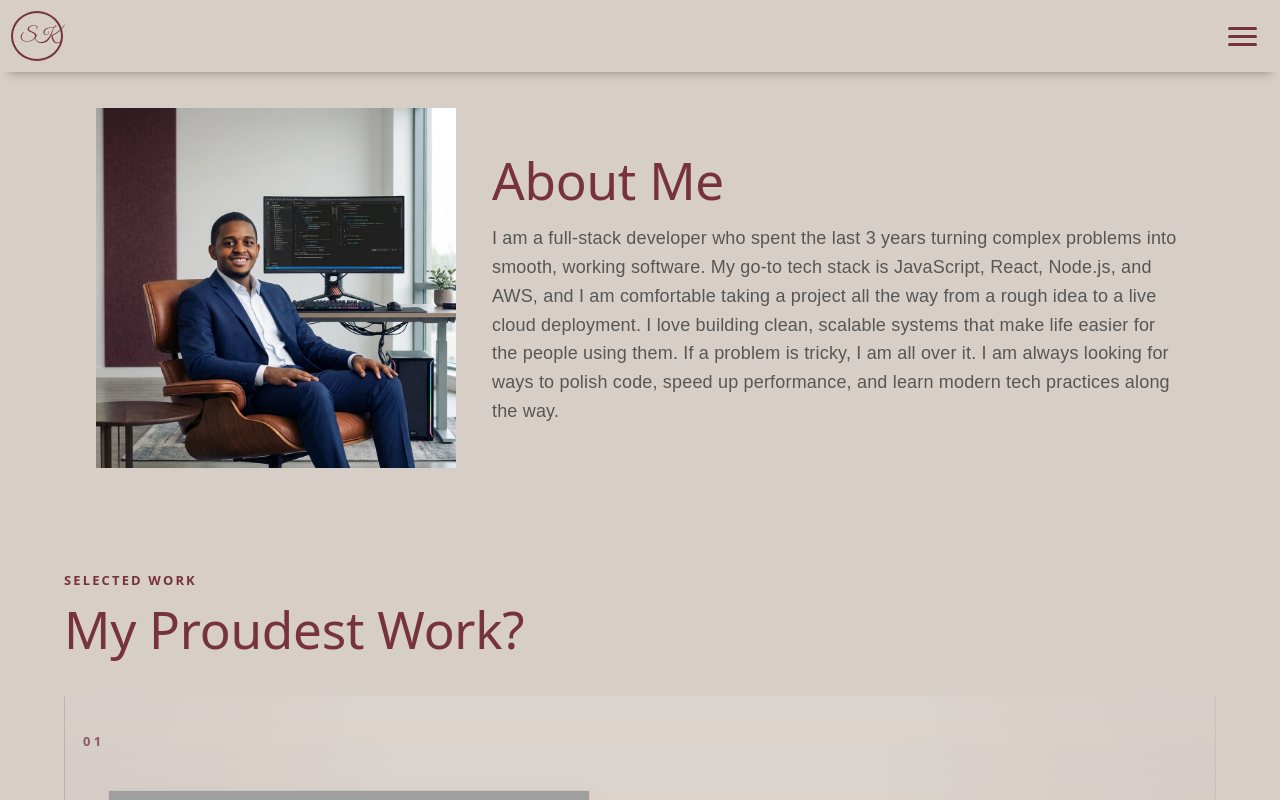
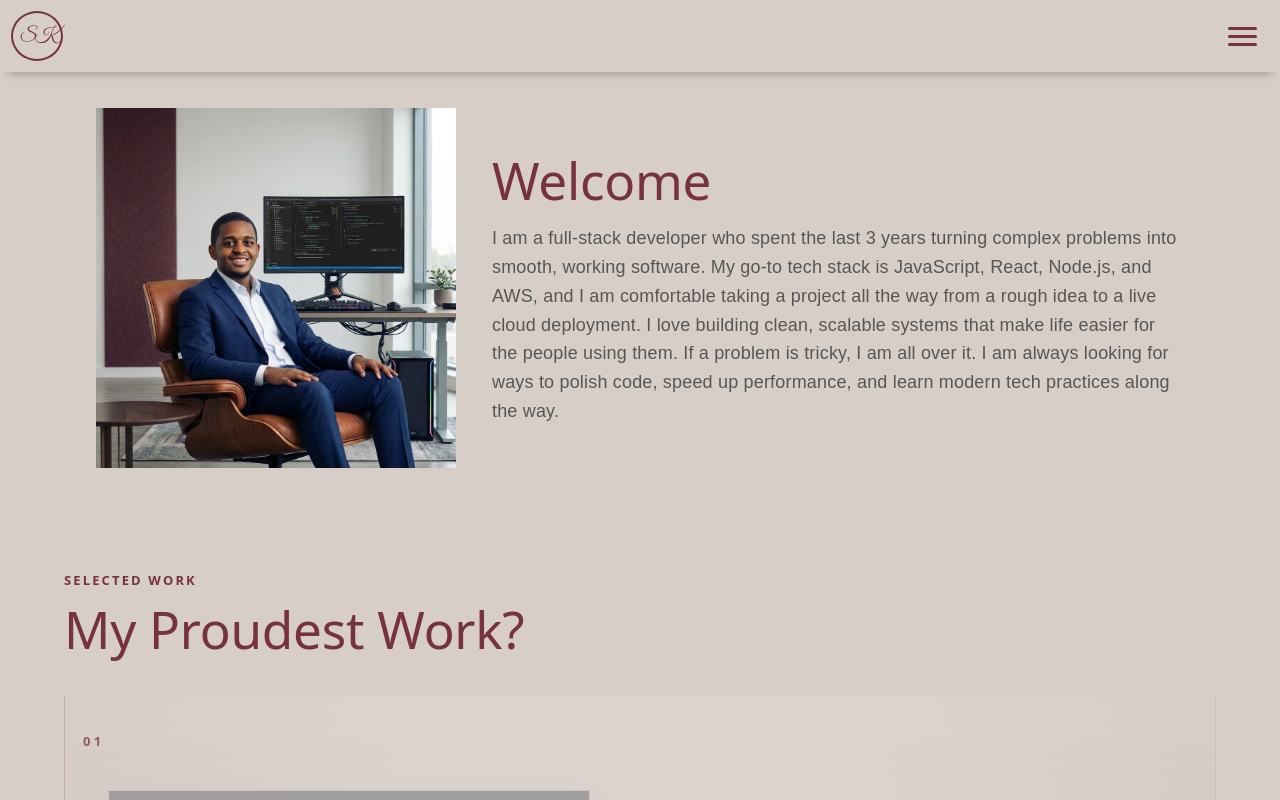
Before and after one commit to SKaraboM/skarabom.github.io, a React (Vite) app: page / in a window 1280 px wide. Shown: the top 800 px of the page. Built offline with nearby package versions, Linux system fonts and the light colour scheme; grey boxes are pictures that could not be loaded.

Commit message:
feat: update About component header from "About Me" to "Welcome"

```diff
--- a/src/components/About/About.tsx
+++ b/src/components/About/About.tsx
@@ -10,7 +10,7 @@ export const About:React.FC = () => {
                 <img src={Me} className='me-image' width='2.5rem'/>
             </div>
             <div className='about'>
-                <h2>About Me</h2>
+                <h2>Welcome</h2>
                 <p>{resumeData.professional_summary}</p>
 
             </div>
```
